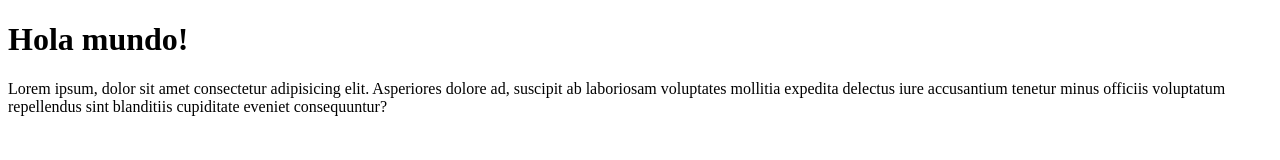
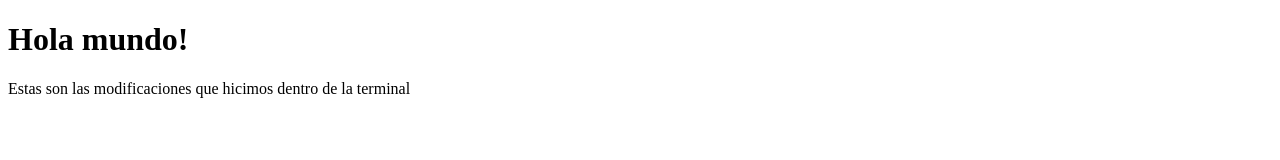
Before and after one commit to gaborgr/proyectos, a plain HTML site: page index.html in a window 1280 px wide. Drawn offline with Linux system fonts and the light colour scheme.

Commit message:
modificacion

```diff
--- a/index.html
+++ b/index.html
@@ -9,9 +9,7 @@
 
 <body>
     <h1>Hola mundo!</h1>
-    <p>Lorem ipsum, dolor sit amet consectetur adipisicing elit. Asperiores dolore ad, suscipit ab laboriosam voluptates
-        mollitia expedita delectus iure accusantium tenetur minus officiis voluptatum repellendus sint blanditiis
-        cupiditate eveniet consequuntur?</p>
+    <p>Estas son las modificaciones que hicimos dentro de la terminal</p>
 </body>
 
 </html>
```
